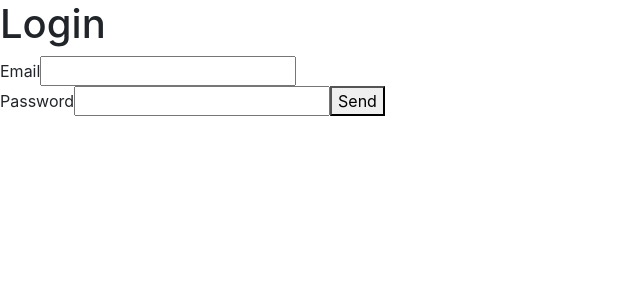
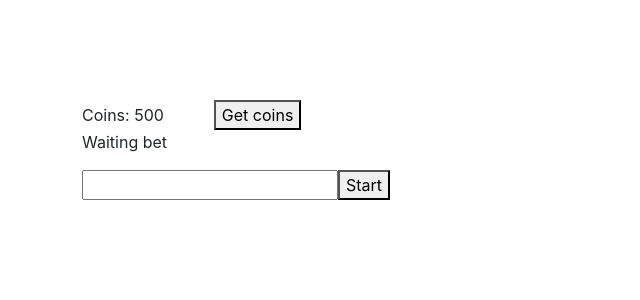
Before and after one commit to Orloxx23/blackjack, a React (Create React App) app: page / in a window 1280 px wide. Shown: the top 300 px of the page, without its empty margins (0-640 px from the left). Built offline with nearby package versions, Linux system fonts and the light colour scheme.

Commit message:
without login

```diff
--- a/src/App.jsx
+++ b/src/App.jsx
@@ -1,14 +1,11 @@
 import { Routes, Route } from "react-router-dom";
-import { Shop, Match, Login } from "./pages";
+import { Match } from "./pages";
 
 function App() {
-  let token = "";
-  token = localStorage.getItem('token')
   return (
     <div className="App">
       <Routes>
-        <Route path="/" element={token ? <Match /> : <Login />} />
-        <Route path="/tienda" element={<Shop />} />
+        <Route path="/" element={<Match />} />
       </Routes>
     </div>
   );
--- a/src/pages/Login/index.jsx
+++ /dev/null
@@ -1,48 +0,0 @@
-import * as React from "react";
-import axios from "axios";
-
-export default function Login() {
-  const [email, setEmail] = React.useState("");
-  const [password, setPassword] = React.useState("");
-
-  const onChangeEmail = (e) => {
-    setEmail(e.target.value);
-  };
-
-  const onChangePassword = (e) => {
-    setPassword(e.target.value);
-  };
-
-  const login = async (e) => {
-    e.preventDefault();
-    await axios.post('https://bj-backend.vercel.app/api/auth/login', {
-        email: email,
-        password: password
-    })
-    .then((res) => {
-        localStorage.setItem('token', res.data.token)
-        window.location.reload();
-    })
-    .catch((err) => {
-        console.log(err)
-    })
-  }
-
-  return (
-    <div>
-      <h1>Login</h1>
-      <form onSubmit={(e) => login(e)}>
-        <label htmlFor="email">Email</label>
-        <input type="email" name="email" onChange={(e) => onChangeEmail(e)} />
-        <br />
-        <label htmlFor="password">Password</label>
-        <input
-          type="password"
-          name="password"
-          onChange={(e) => onChangePassword(e)}
-        />
-        <button type="submit">Send</button>
-      </form>
-    </div>
-  );
-}
--- a/src/pages/Match/index.jsx
+++ b/src/pages/Match/index.jsx
@@ -207,11 +207,6 @@ export default function Match() {
     setBet(e.target.value);
   }
 
-  const logout = () => {
-    localStorage.removeItem('token');
-    window.location.reload();
-  }
-
   React.useEffect(() => {
     setCards(cardsImg);
     cargarCoins();
@@ -219,12 +214,11 @@ export default function Match() {
 
   return (
     <Container style={{ paddingTop: "100px" }}>
-      <button onClick={logout}>Log out</button><br />
       {`Coins: ${coins}`}
       {playerCards.length > 0 ? (
         <div></div>
       ) : (
-        <button style={{ marginLeft: "50px" }} onClick={cargarCoins}>Buy coins</button>
+        <button style={{ marginLeft: "50px" }} onClick={cargarCoins}>Get coins</button>
       )}
       {crupierCards.length > 0 ? (
         <div>
--- a/src/pages/Shop/index.jsx
+++ /dev/null
@@ -1,9 +0,0 @@
-import React from 'react'
-
-export default function Shop() {
-  return (
-    <div>
-
-    </div>
-  )
-}
--- a/src/pages/index.js
+++ b/src/pages/index.js
@@ -1,5 +1,3 @@
-import Shop from './Shop';
 import Match from './Match';
-import Login from './Login';
 
-export { Shop, Match, Login}
+export { Match }
```
